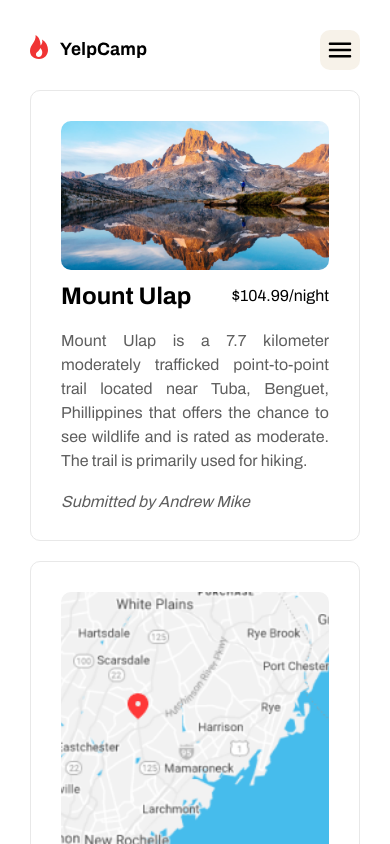
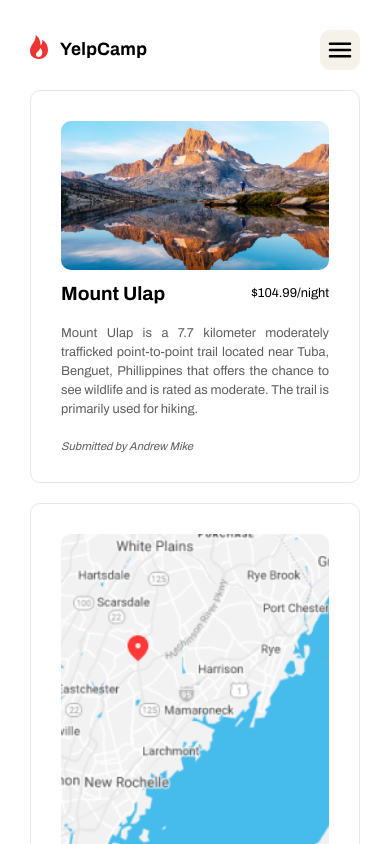
Before and after one commit to sparklaunch/yelpcamp, a React (Create React App) app: page /campgrounds/0 in a window 390 px wide. Shown: the top 844 px of the page. Built offline with nearby package versions, Linux system fonts and the light colour scheme.

Commit message:
Complete CampDetail Page.

```diff
--- a/src/components/CampDetail/CampDetail.scss
+++ b/src/components/CampDetail/CampDetail.scss
@@ -1,16 +1,19 @@
 .CampDetail {
     display: grid;
     grid-template-columns: auto 1fr;
+    grid-template-areas: "map content" ". content";
     gap: 20px;
     .map {
         padding: 30px;
         border: 1px solid rgb(232, 232, 232);
         border-radius: 10px;
+        grid-area: map;
         img {
             border-radius: 10px;
         }
     }
     .content {
+        grid-area: content;
         padding: 30px;
         border: 1px solid rgb(232, 232, 232);
         border-radius: 10px;
@@ -61,3 +64,28 @@
         }
     }
 }
+
+@media all and (max-width: 500px) {
+    .CampDetail {
+        .content {
+            .header {
+                h1 {
+                    font-size: 1.2rem;
+                }
+                p {
+                    font-size: 0.8rem;
+                }
+            }
+            .main-content {
+                p {
+                    font-size: 0.8rem;
+                }
+            }
+            .submitter {
+                p {
+                    font-size: 0.7rem;
+                }
+            }
+        }
+    }
+}
```
